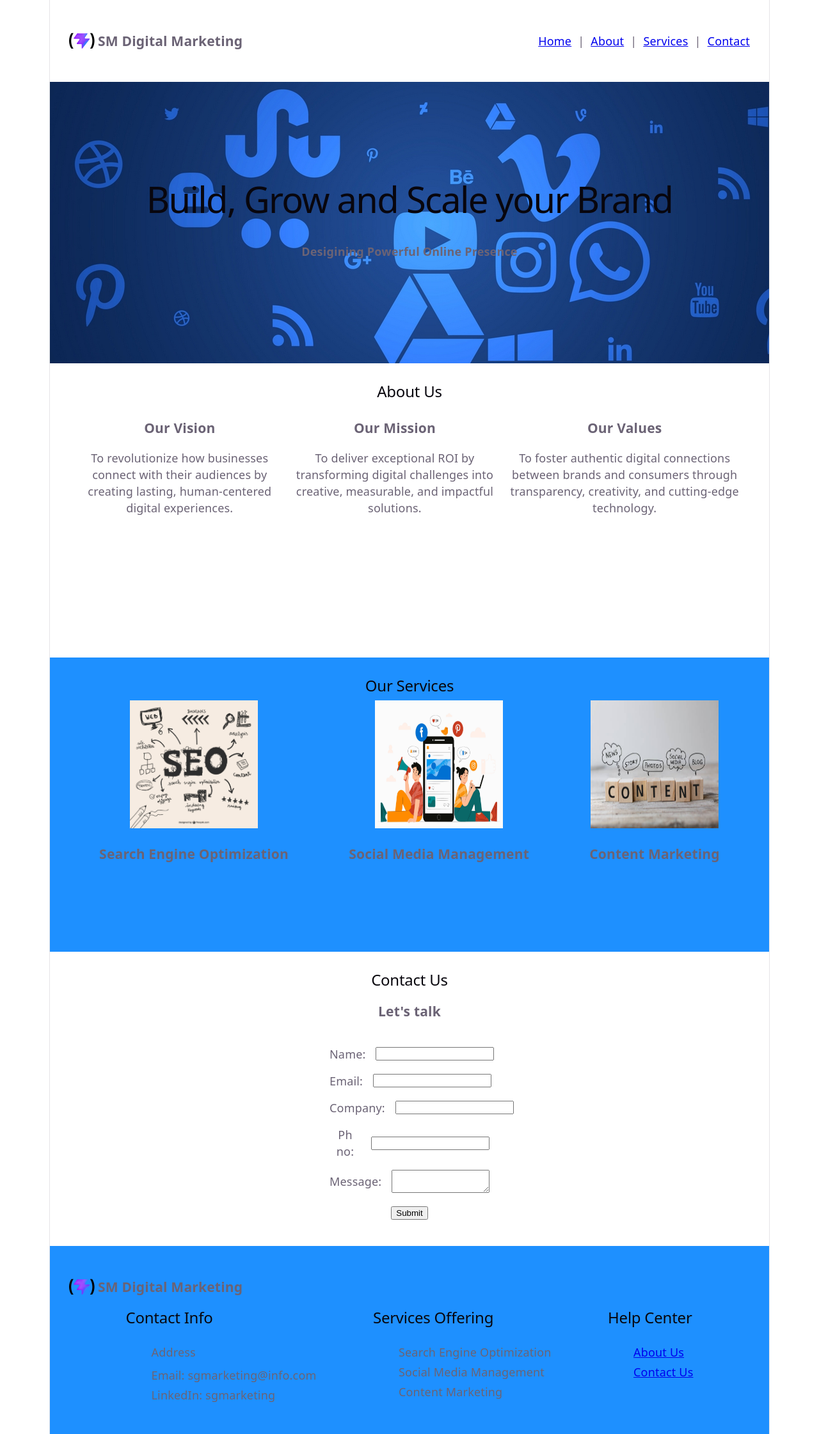
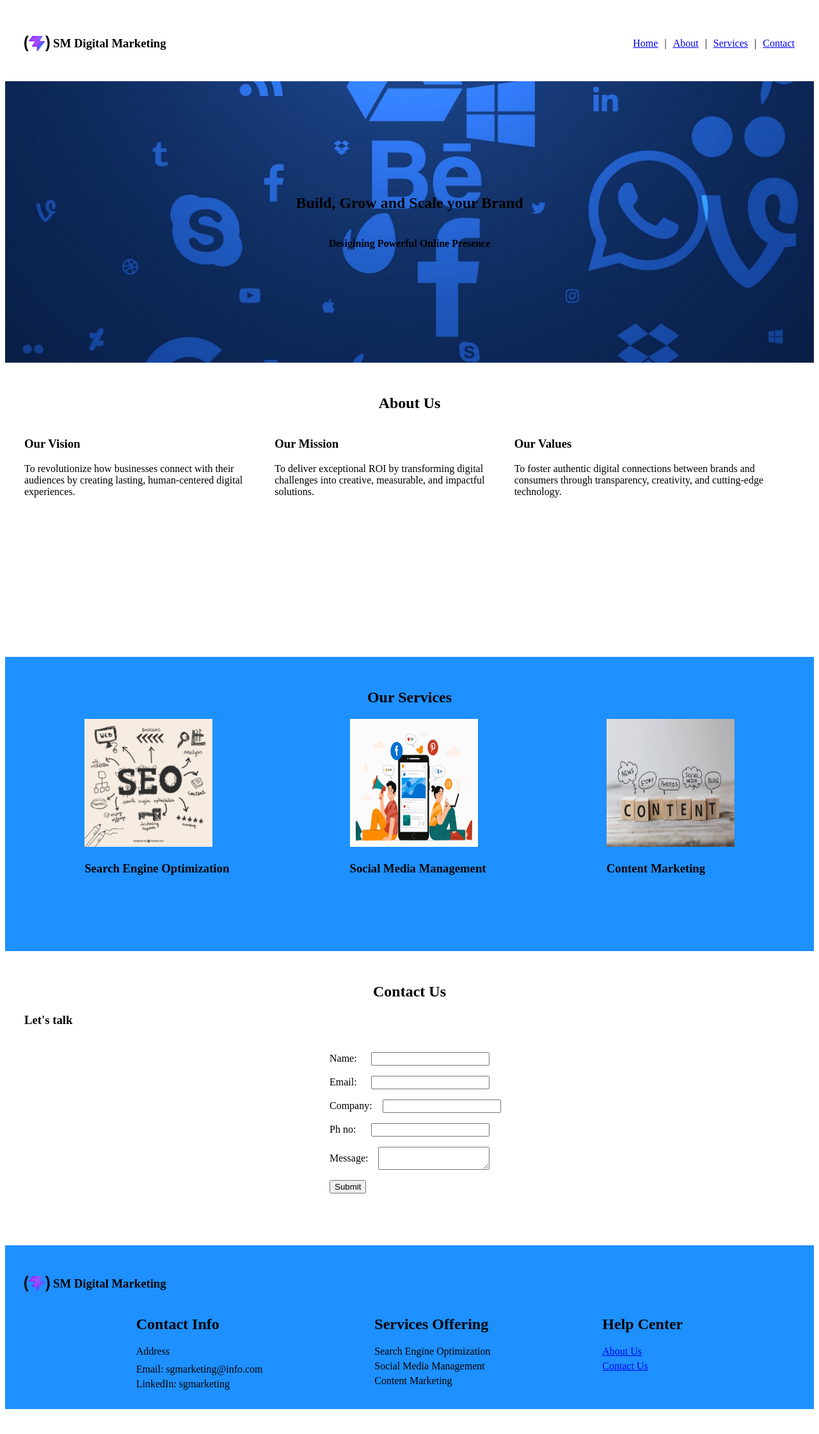
Before and after one commit to myself-meen/maga-tech-website, a React (Vite) app: page / in a window 1280 px wide. Shown: the whole page at 64% size. After the commit the page ends 2211 px from the top, so only its background shows below. Built offline with nearby package versions, Linux system fonts and the light colour scheme.

Commit message:
Move inline CSS to external CSS

```diff
--- a/src/App.css
+++ b/src/App.css
@@ -182,3 +182,127 @@
     border-right-color: var(--border);
   }
 } */
+
+.app-nav-section {
+  padding: 30px;
+}
+
+.app-footer-section {
+  background-color: dodgerblue;
+  padding: 30px;
+}
+
+#home {
+  background-image: url('./assets/home_bg.jpg');
+  padding: 20px;
+  height: 400px;
+  display: flex;
+  align-items: center;
+  justify-content: center;
+  flex-direction: column;
+  background-size: cover;
+  background-position: center;
+}
+
+.section-panel {
+  padding: 30px;
+  height: 400px;
+}
+
+#services.section-panel {
+  background-color: dodgerblue;
+}
+
+.navbar {
+  display: flex;
+  column-gap: 100px;
+  justify-content: space-between;
+}
+
+.navbar-brand {
+  display: flex;
+  column-gap: 5px;
+}
+
+.navbar-logo {
+  width: 40px;
+  height: 40px;
+  align-self: center;
+}
+
+.navbar-links {
+  display: flex;
+  column-gap: 10px;
+  justify-content: space-between;
+  align-self: center;
+}
+
+.section-title {
+  text-align: center;
+}
+
+.about-grid {
+  display: flex;
+  flex-direction: row;
+  justify-content: space-around;
+}
+
+.services-grid {
+  display: flex;
+  flex-direction: row;
+  justify-content: space-around;
+}
+
+.service-image {
+  width: 200px;
+  height: 200px;
+}
+
+.contact-form {
+  padding: 20px;
+  max-width: 250px;
+  margin: auto;
+}
+
+.form-row {
+  display: flex;
+  align-items: center;
+  gap: 16px;
+  margin-bottom: 16px;
+}
+
+.form-row-space-between {
+  justify-content: space-between;
+}
+
+.footer-brand {
+  display: flex;
+  column-gap: 5px;
+}
+
+.footer-logo {
+  width: 40px;
+  height: 40px;
+  align-self: center;
+}
+
+.footer-grid {
+  display: flex;
+  justify-content: space-evenly;
+}
+
+.footer-column {
+  display: flex;
+  flex-direction: column;
+  align-items: flex-start;
+}
+
+.footer-list {
+  display: flex;
+  row-gap: 5px;
+  list-style: none;
+  flex-direction: column;
+  align-items: flex-start;
+  padding: 0;
+  margin: 0;
+}
--- a/src/App.jsx
+++ b/src/App.jsx
@@ -7,12 +7,14 @@ import Services from './Components/Services'
 import Contact from './Components/Contact'
 import Navbar from './Components/Navbar';
 import Footer from './Components/Footer';
+import './App.css';
+
 
 function App() {
   return (
     <>
-    <section style={{padding:'30px'}}>
-      <Navbar />
+      <section className="app-nav-section">
+        <Navbar />
       </section>
 
       <Routes>
@@ -22,8 +24,8 @@ function App() {
         <Route path="/contact" element={<Contact />} />
       </Routes>
 
-      <section style={{backgroundColor:'dodgerblue',padding:'30px'}}>
-      <Footer />
+      <section className="app-footer-section">
+        <Footer />
       </section>
     </>
   )
--- a/src/Components/About.jsx
+++ b/src/Components/About.jsx
@@ -1,8 +1,8 @@
 import React, { Component } from 'react';
 function About() {
     return ( <>
-    <h2>About Us</h2>
-    <div style={{display:'flex', flexDirection:'row', justifyContent:'space-around'}}>
+    <h2 className="section-title">About Us</h2>
+    <div className="about-grid">
     <section id='vision'>
         <h3>Our Vision</h3>
         <p> To revolutionize how businesses connect with their audiences by creating lasting, human-centered digital experiences.</p>
--- a/src/Components/Contact.jsx
+++ b/src/Components/Contact.jsx
@@ -13,45 +13,30 @@ function Contact() {
     // }
 
     return ( <>
-    <h2>Contact Us</h2>
+    <h2 className="section-title">Contact Us</h2>
     <h3>Let's talk</h3>
-    <form style={{padding:'20px', maxWidth:'250px', margin:'auto'}}>
-        <div style={{display: 'flex',
-  alignItems: 'center',
-  gap: '16px',
-  marginBottom: '16px', justifyContent:'space-between'}}>
+    <form className="contact-form">
+        <div className="form-row form-row-space-between">
             <label htmlFor='name'>Name: </label>
             <input type="text" id='name' />
 
         </div>
-         <div style={{display: 'flex',
-  alignItems: 'center',
-  gap: '16px',
-  marginBottom: '16px', justifyContent:'space-between'}}>
+         <div className="form-row form-row-space-between">
             <label htmlFor='email'>Email: </label>
             <input type="email" id='email' />
 
         </div>
-         <div style={{display: 'flex',
-  alignItems: 'center',
-  gap: '16px',
-  marginBottom: '16px',justifyContent:'space-between'}}>
+         <div className="form-row form-row-space-between">
             <label htmlFor='company'>Company: </label>
             <input type="text" id='company' />
 
         </div>
-         <div style={{display: 'flex',
-  alignItems: 'center',
-  gap: '16px',
-  marginBottom: '16px',justifyContent:'space-between'}}>
+         <div className="form-row form-row-space-between">
             <label htmlFor='phno'>Ph no:</label>
             <input type="text" id='phno' />
 
         </div>
-         <div style={{display: 'flex',
-  alignItems: 'center',
-  gap: '16px',
-  marginBottom: '16px'}}>
+         <div className="form-row">
             <label htmlFor='message'>Message: </label>
             <textarea id='message'></textarea>
 
--- a/src/Components/Footer.jsx
+++ b/src/Components/Footer.jsx
@@ -3,39 +3,33 @@ import logo from '../assets/vite.svg';
 import { Link } from 'react-router-dom';
 function Footer() {
     return ( <>
-     <div style={{display:'flex',columnGap:'5px'}}>
-            <img id='logo' src={logo} alt='logo' style={{width:'40px', height:'40px', alignSelf:'center'}}/>
+     <div className="footer-brand">
+            <img className="footer-logo" src={logo} alt='logo' />
             <h3>SM Digital Marketing</h3>
             </div>
 
-<div style={{display:'flex', justifyContent:'space-evenly'}}>
+<div className="footer-grid">
 
-<section style={{display:'flex',flexDirection:'column',alignItems:'flex-start'
-    }}>
+<section className="footer-column">
     <h2>Contact Info</h2>
-    <ul style={{display:'flex', rowGap:'5px', listStyle:'none',flexDirection:'column',alignItems:'flex-start'
-    }}>
+    <ul className="footer-list">
         <li>Address</li>
         <li></li>
         <li>Email: sgmarketing@info.com</li>
         <li>LinkedIn: <a>sgmarketing</a></li>
     </ul>
 </section>
-<section style={{display:'flex',flexDirection:'column',alignItems:'flex-start'
-    }}>
+<section className="footer-column">
     <h2>Services Offering</h2>
-    <ul style={{display:'flex', rowGap:'5px', listStyle:'none',flexDirection:'column',alignItems:'flex-start'
-    }}>
+    <ul className="footer-list">
         <li>Search Engine Optimization</li>
         <li>Social Media Management</li>
         <li>Content Marketing</li>
     </ul>
 </section>
-<section style={{display:'flex',flexDirection:'column',alignItems:'flex-start'
-    }}>
+<section className="footer-column">
     <h2>Help Center</h2>
-    <ul style={{display:'flex', rowGap:'5px', listStyle:'none',flexDirection:'column',alignItems:'flex-start'
-    }}>
+    <ul className="footer-list">
         <li><Link to={"/about"}>About Us</Link></li>
         <li><Link to={"/contact"}>Contact Us</Link></li>
 
--- a/src/Components/Home.jsx
+++ b/src/Components/Home.jsx
@@ -1,5 +1,4 @@
 import React, { Component } from 'react';
-import homeBg from '../assets/home_bg.jpg'
 import About from './About';
 import Services from './Services';
 import Contact from './Contact';
@@ -7,22 +6,14 @@ import Footer from './Footer';
 function Home() {
   return (
     <>
-      <section id="home" style={{
-        backgroundImage: `url(${homeBg})`,padding:'20px',
-        height:'400px',
-        display:'flex',
-        alignItems:'center',
-        justifyContent:'center',
-        flexDirection:'column'
-
-      }}>
+      <section id="home">
         <h1>Build, Grow and Scale your Brand</h1>
         <h4>Desigining Powerful Online Presence</h4>
       </section>
-      <section id="about" style={{padding:'30px',height:'400px'}}><About/></section>
-      <section id="services" style={{backgroundColor:'dodgerblue',padding:'30px',height:'400px'}}><Services/></section>
-      <section id="contact" style={{padding:'30px',height:'400px'}}><Contact/></section>
-      {/* <section id='footer' style={{backgroundColor:'gray'}}><Footer/></section> */}
+      <section id="about" className="section-panel"><About/></section>
+      <section id="services" className="section-panel services-panel"><Services/></section>
+      <section id="contact" className="section-panel"><Contact/></section>
+      {/* <section id='footer'><Footer/></section> */}
     </>
   )
 }
--- a/src/Components/Navbar.jsx
+++ b/src/Components/Navbar.jsx
@@ -1,18 +1,17 @@
 import React, { Component } from 'react';
-import { Link } from 'react-router-dom';
 import logo from '../assets/vite.svg';
 function Navbar() {
     return ( <>
-    <nav style={{display:'flex', columnGap:'100px', justifyContent:'space-between'}}>
-        <div style={{display:'flex',columnGap:'5px'}}>
-        <img id='logo' src={logo} alt='logo' style={{width:'40px', height:'40px', alignSelf:'center'}}/>
+    <nav className="navbar">
+        <div className="navbar-brand">
+        <img className="navbar-logo" src={logo} alt='logo' />
         <h3>SM Digital Marketing</h3>
         </div>
-        <div style={{display:'flex', columnGap:'10px', justifyContent:'space-between', alignSelf:'center'}}>
-        <Link to='/'>Home</Link> |{" "}
-        <Link to='/about'>About</Link> |{" "}
-        <Link to='/services'>Services</Link> |{" "}
-        <Link to='/contact'>Contact</Link>
+        <div className="navbar-links">
+        <a href='#home'>Home</a> |{" "}
+        <a href='#about'>About</a> |{" "}
+        <a href='#services'>Services</a> |{" "}
+        <a href='#contact'>Contact</a>
         </div>
     </nav>
 
--- a/src/Components/Services.jsx
+++ b/src/Components/Services.jsx
@@ -4,20 +4,20 @@ import smm from '../assets/social_media_marketing.jpg'
 import cm from '../assets/content_marketing.jpg'
 function Services() {
     return ( <>
-    <h2>Our Services</h2>
-    <div style={{display:'flex', flexDirection:'row', justifyContent:"space-around"}}>
+    <h2 className="section-title">Our Services</h2>
+    <div className="services-grid">
         <section>
-            <img src={seo} alt="SEO" style={{width:'200px', height:'200px'}}/>
+            <img src={seo} alt="SEO" className="service-image" />
             <h3>Search Engine Optimization</h3>
             <p></p>
         </section>
         <section>
-            <img src={smm} alt="SMM" style={{width:'200px',height:'200px'}}/>
+            <img src={smm} alt="SMM" className="service-image" />
             <h3>Social Media Management</h3>
             <p></p>
         </section>
         <section>
-            <img src={cm} alt="CM" style={{width:'200px',height:'200px'}}/>
+            <img src={cm} alt="CM" className="service-image" />
             <h3>Content Marketing</h3>
             <p></p>
         </section>
--- a/src/index.css
+++ b/src/index.css
@@ -1,4 +1,4 @@
-:root {
+/* :root {
   --text: #6b6375;
   --text-h: #08060d;
   --bg: #fff;
@@ -17,7 +17,7 @@
 
   font: 18px/145% var(--sans);
   letter-spacing: 0.18px;
-  color-scheme: light dark;
+  color-scheme: light;
   color: var(--text);
   background: var(--bg);
   font-synthesis: none;
@@ -108,4 +108,4 @@ code {
   line-height: 135%;
   padding: 4px 8px;
   background: var(--code-bg);
-}
+} */
```
